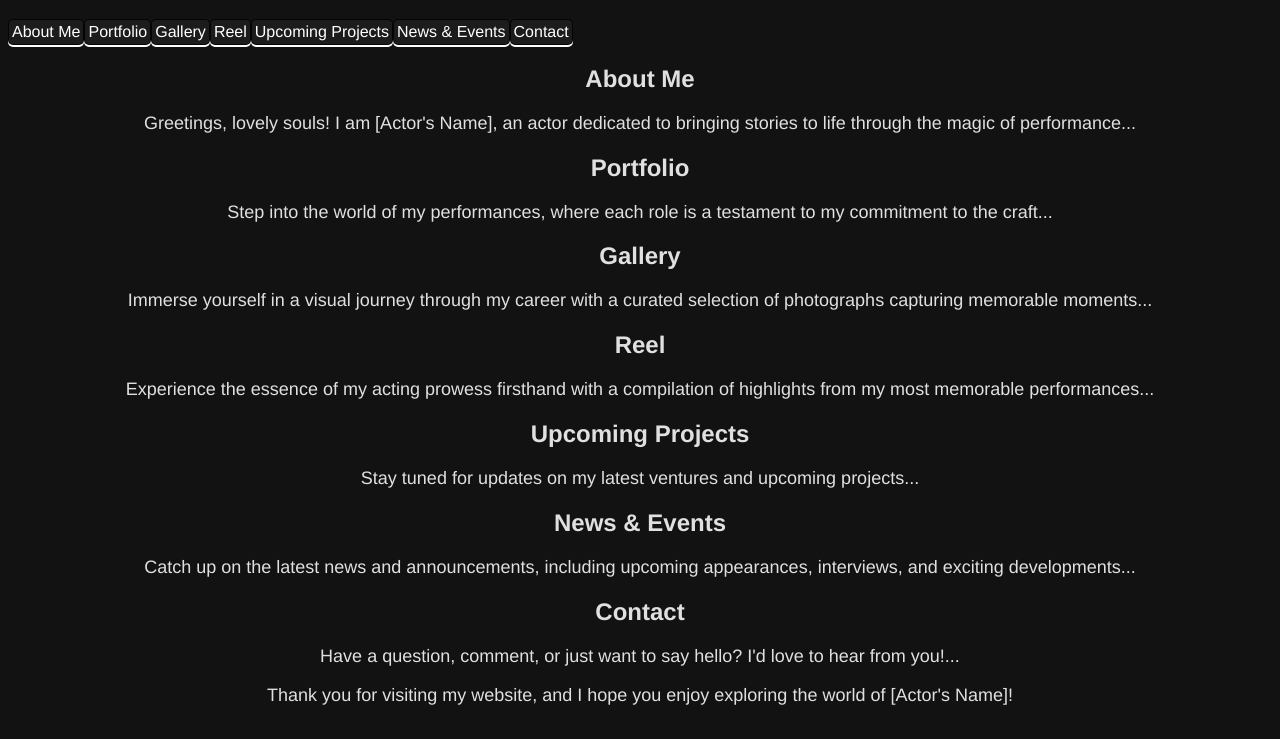
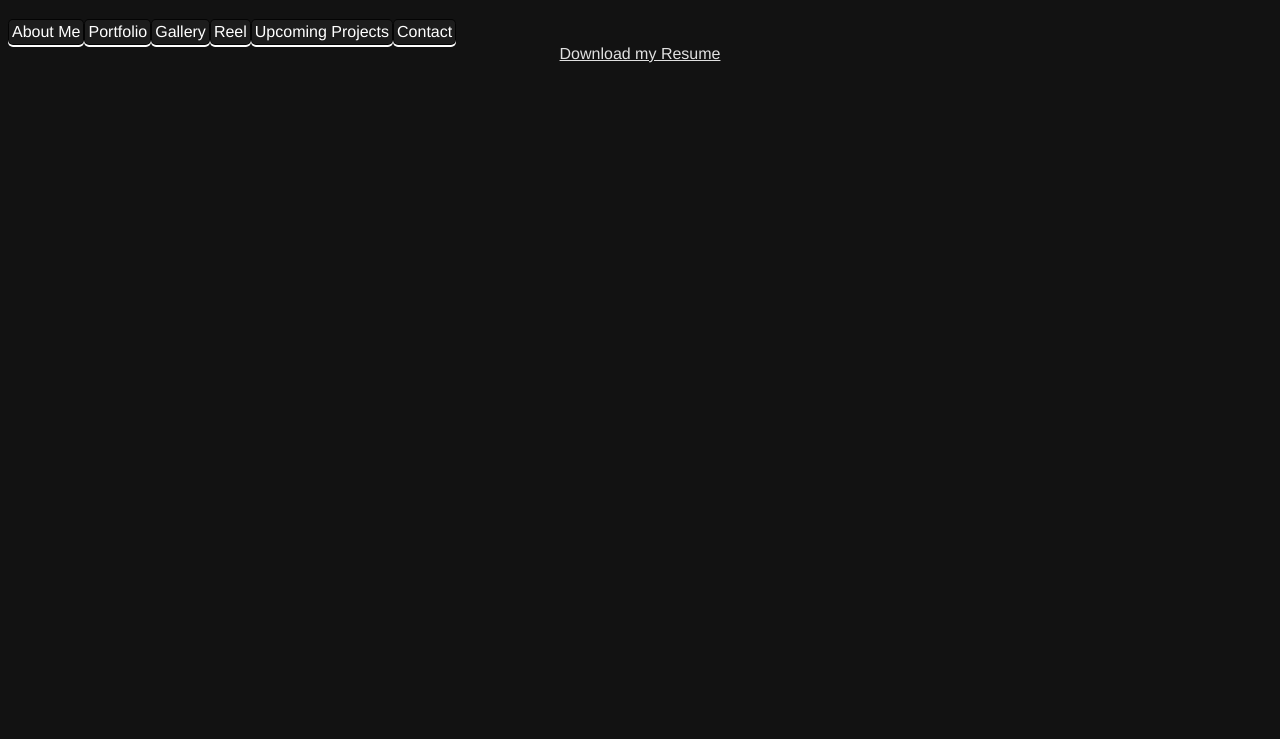
Before and after one commit to SkipeeMcghee/Acting-site, a plain HTML site: page index.html in a window 1280 px wide. Shown: the part 61-800 px from the top of the page. Drawn offline with Linux system fonts and the light colour scheme.

Commit message:
add download link

```diff
--- a/index.html
+++ b/index.html
@@ -18,10 +18,13 @@
     <a href="#gallery">Gallery</a>
     <a href="#reel">Reel</a>
     <a href="#upcoming">Upcoming Projects</a>
-    <a href="#news">News & Events</a>
     <a href="#contact">Contact</a>
   </nav>
 
+
+<a href="/resources/documents/Contemporary Resume.pdf">Download my Resume</a>
+
+<!--
   <main>
     <section id="about">
       <h2>About Me</h2>
@@ -48,11 +51,6 @@
       <p>Stay tuned for updates on my latest ventures and upcoming projects...</p>
     </section>
 
-    <section id="news">
-      <h2>News & Events</h2>
-      <p>Catch up on the latest news and announcements, including upcoming appearances, interviews, and exciting developments...</p>
-    </section>
-
     <section id="contact">
       <h2>Contact</h2>
       <p>Have a question, comment, or just want to say hello? I'd love to hear from you!...</p>
@@ -62,6 +60,6 @@
   <footer>
     <p>Thank you for visiting my website, and I hope you enjoy exploring the world of [Actor's Name]!</p>
   </footer>
-
+-->
 </body>
 </html>
```
Also changed, not shown: 2 other files.
